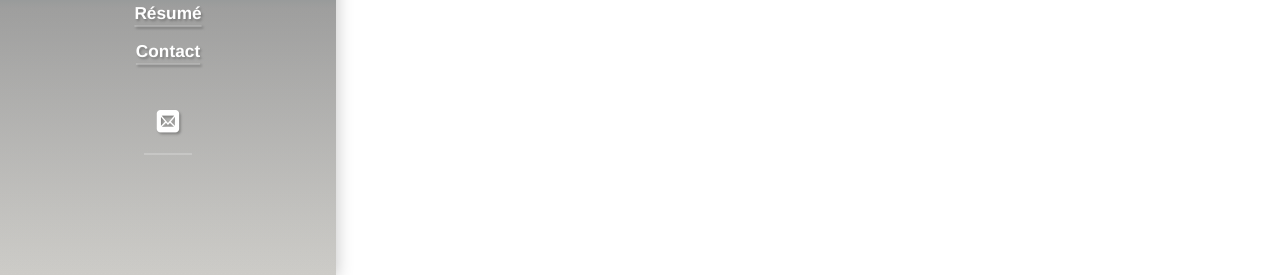
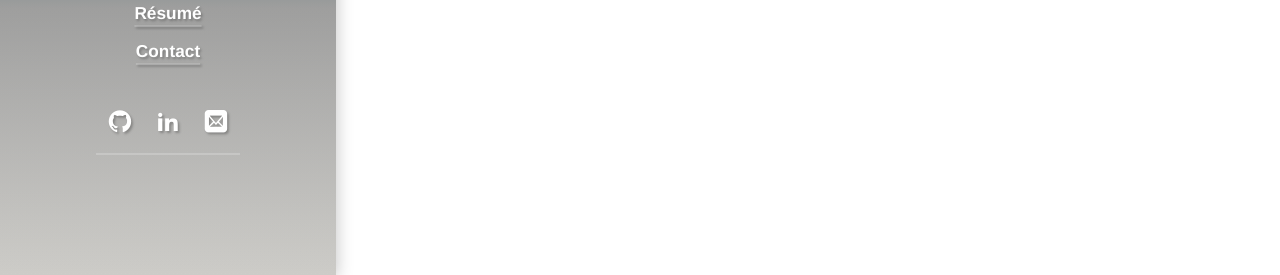
Before and after one commit to tasiomendez/tasiomendez.github.io, a Jekyll site: the page built from index.md, in a window 1280 px wide. Shown: the part 622-897 px from the top of the page. Built offline with Jekyll 4.4.1, drawn with Linux system fonts in a browser that asks for light colours; cached includes are drawn as plain includes; some web fonts are replaced.

Commit message:
Including social links

```diff
--- a/_includes/components/social.html
+++ b/_includes/components/social.html
@@ -1,23 +1,12 @@
 <span class="sr-only">{{ site.data.strings.social | default:"Social" }}{{ site.data.strings.colon }}</span>
 <ul>
-  {% if include.author.social %}
-    {% for link in include.author.social %}
+  {% if site.data.author.social %}
+    {% for link in site.data.author.social %}
       {% include components/social-list-item.html platform=link.first username=link.last %}
     {% endfor %}
-  {% else %}
-    {% assign twitter_username = author.twitter.username | default: author.twitter | default:site.twitter.username | default:site.twitter | default:site.twitter_username %}
-    {% if twitter_username %}
-      {% include components/social-list-item.html platform="twitter" username=twitter_username %}
-    {% endif %}
-
-    {% assign github_username = author.github.username | default: author.github | default:site.github.username | default:site.github | default:site.github_username %}
-    {% if github_username %}
-      {% include components/social-list-item.html platform="github" username=github_username %}
-    {% endif %}
-
-    {% assign email = author.email | default: site.email %}
-    {% if email %}
-      {% include components/social-list-item.html platform="email" username=email %}
-    {% endif %}
+  {% endif %}
+  {% assign email = author.email | default: site.email %}
+  {% if email %}
+    {% include components/social-list-item.html platform="email" username=email %}
   {% endif %}
 </ul>
```
Also changed, not shown: _data/author.yml (+1 -36 lines).
